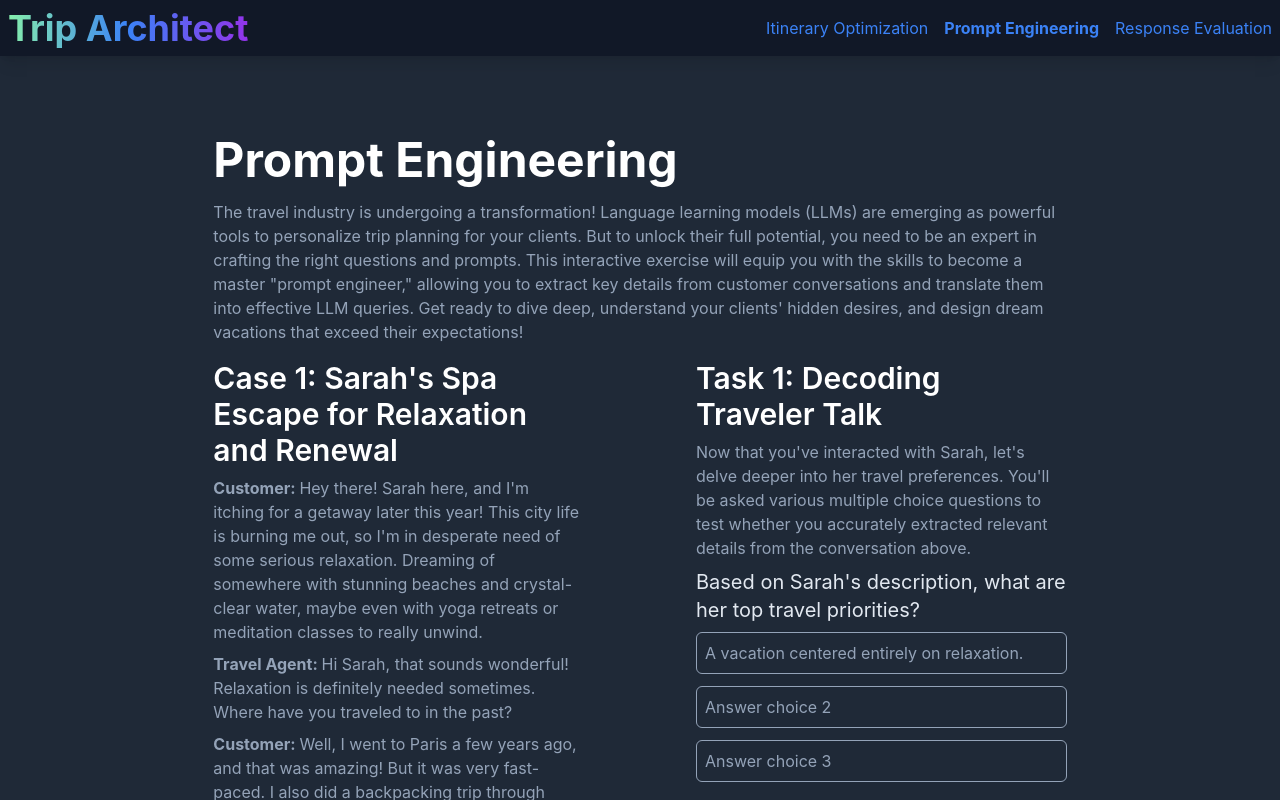
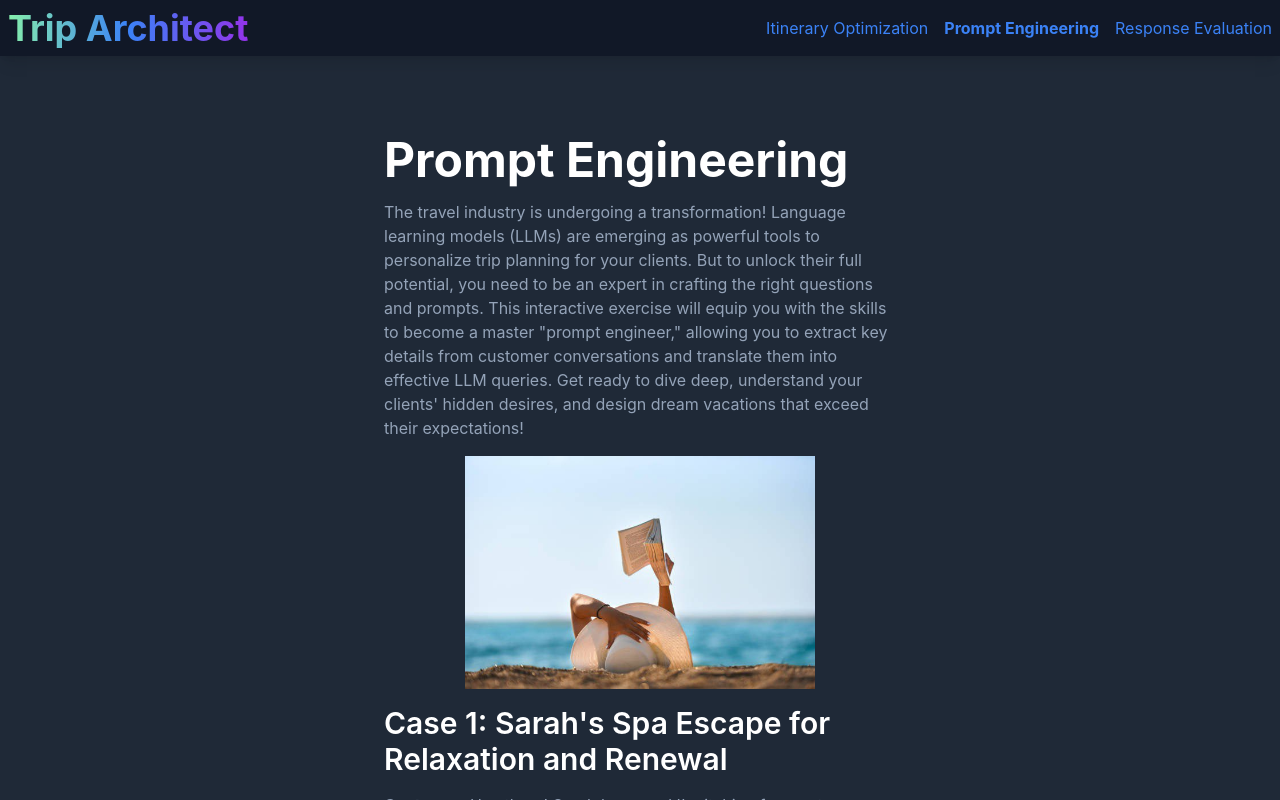
Before and after one commit to dpvb/trip-architect, a React (Vite) app: page /#/prompt-engineering in a window 1280 px wide. Shown: the top 800 px of the page. Built offline with nearby package versions, Linux system fonts and the light colour scheme.

Commit message:
Change back to one column.

```diff
--- a/src/pages/PEPage.jsx
+++ b/src/pages/PEPage.jsx
@@ -1,5 +1,6 @@
 import { Link } from "react-router-dom";
 import MCQuestion from "../components/MCQuestion";
+import beach from "../assets/beach.jpg";
 
 function PEPage() {
     return (
@@ -12,12 +13,11 @@ function PEPage() {
                     <Link to="/response-evaluation" className="text-blue-500 hover:text-blue-600 transition-all duration-200 ease-in-out">Response Evaluation</Link>
                 </div>
             </nav>
-            <main className="w-2/3 mx-auto mt-20 pb-20">
+            <main className="w-2/5 mx-auto mt-20 pb-20">
                 <div className="flex flex-col gap-4">
                     <h1 className="text-white font-bold text-5xl">Prompt Engineering</h1>
                     <p className="paragraph-content">The travel industry is undergoing a transformation!  Language learning models (LLMs) are emerging as powerful tools to personalize trip planning for your clients.  But to unlock their full potential, you need to be an expert in crafting the right questions and prompts.  This interactive exercise will equip you with the skills to become a master "prompt engineer," allowing you to extract key details from customer conversations and translate them into effective LLM queries.  Get ready to dive deep, understand your clients' hidden desires, and design dream vacations that exceed their expectations!</p>
-                    <div className="flex w-full gap-28">
-                        <div className="w-1/2 flex gap-2 flex-col">
+                    <img src={beach} alt="Woman on a beach" className="w-[350px] mx-auto"/>
                     <h2 className="text-white font-semibold text-3xl">Case 1: Sarah's Spa Escape for Relaxation and Renewal</h2>
                     <p className="paragraph-content"><span className="font-bold">Customer: </span>Hey there! Sarah here, and I'm itching for a getaway later this year!  This city life is burning me out, so I'm in desperate need of some serious relaxation.  Dreaming of somewhere with stunning beaches and crystal-clear water, maybe even with yoga retreats or meditation classes to really unwind.</p>
                     <p className="paragraph-content"><span className="font-bold">Travel Agent: </span>Hi Sarah, that sounds wonderful! Relaxation is definitely needed sometimes. Where have you traveled to in the past?</p>
@@ -26,8 +26,6 @@ function PEPage() {
                     <p className="paragraph-content"><span className="font-bold">Customer: </span>Exactly! I wouldn't mind a little pampering either. You know, luxurious resorts or spas wouldn't go amiss!</p>
                     <p className="paragraph-content"><span className="font-bold">Travel Agent: </span>Great! Budget-wise, do you have a specific range in mind?</p>
                     <p className="paragraph-content"><span className="font-bold">Customer: </span>Hmm, well, I'm willing to splurge a little for this trip. Let's say somewhere between $5,000 and $7,000 for the whole thing, flights and all.</p>
-                        </div>
-                        <div className="w-1/2 flex gap-2 flex-col">
                     <h2 className="text-white font-semibold text-3xl">Task 1: Decoding Traveler Talk</h2>
                     <p className="paragraph-content">Now that you've interacted with Sarah, let's delve deeper into her travel preferences. You'll be asked various multiple choice questions to test whether you accurately extracted relevant details from the conversation above.</p>
                     <MCQuestion
@@ -40,10 +38,6 @@ function PEPage() {
                         correctIndex={0}
                     />
                 </div>
-                    </div>
-
-
-                </div>
             </main>
         </div>
     );
```
Also changed, not shown: src/assets/beach.jpg (added). Lines whose indentation alone changed are shown as unchanged.
